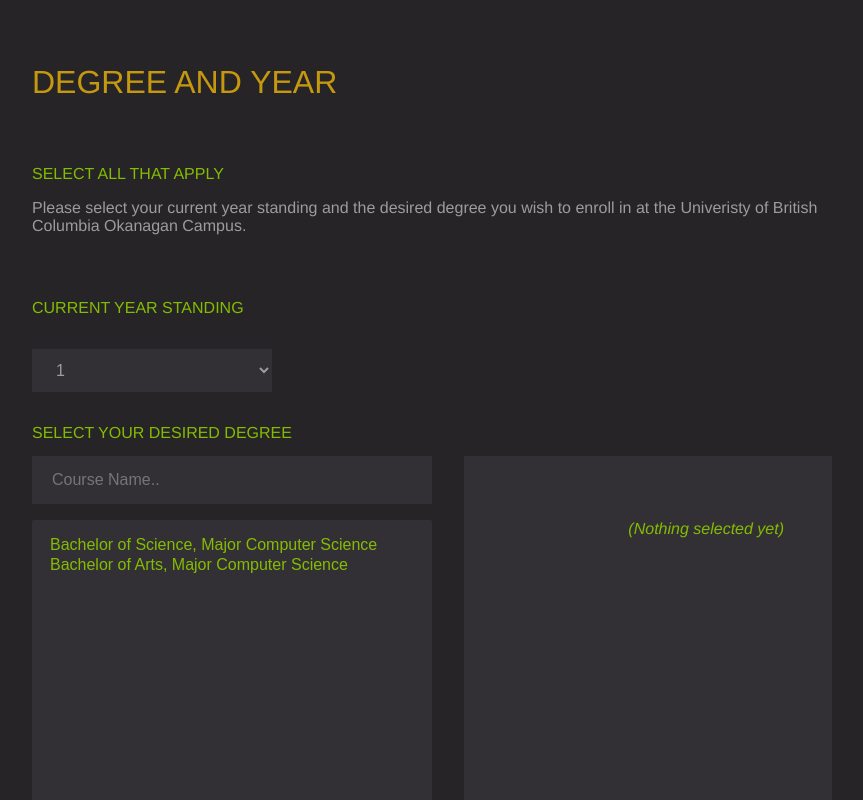
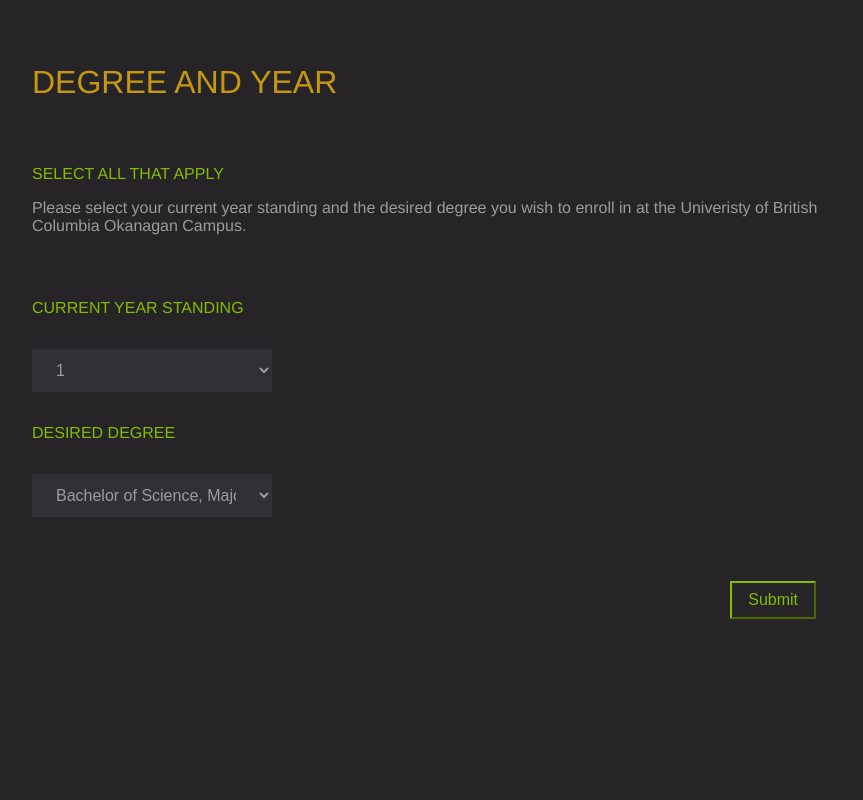
Before and after one commit to UBCO-COSC499-Winter-2018-Term-1-2/visual-course-planner, a React app in the folder client/: page /degree-year-selection in a window 1280 px wide. Shown: the top 800 px of the page, without its empty margins (32-895 px from the left). Built offline with nearby package versions, Linux system fonts and the light colour scheme.

Commit message:
changed layout of how degrees are displayed

```diff
--- a/client/src/components/DegreeYear-NewUser/DegreeYear.js
+++ b/client/src/components/DegreeYear-NewUser/DegreeYear.js
@@ -2,15 +2,6 @@
 import '../DegreeYear-NewUser/DegreeYear.css';
 import { Link } from 'react-router-dom';
 import Input from '../Input/input';
-import FilteredMultiSelect from '../FilterMultiSelect/multiSelectMenu.js';
-
-
-const DEGREES = [
-  {id: 1, name: 'Bachelor of Science, Major Computer Science'},
-  {id: 2, name: 'Bachelor of Arts, Major Computer Science'},
-  // {id: 249, name: 'Zero Gravitas'},
-  // {id: 250, name: 'Zoologist'}
-];
 
 class DegreeYear extends Component {
 
@@ -35,11 +26,30 @@
           valid: true,
           inputElementTouched: false
         },
+        degree: {
+          elementType: 'select',
+          elementConfig: {
+            options:[
+              {value: '1', displayValue: 'Bachelor of Science, Major in Computer Science'},
+              {value: '2', displayValue: 'Bachelor of Arts, Major in Computer Science '},
+              {value: '3', displayValue: 'Other Degrees'},
+              {value: '4', displayValue: 'Other Degrees'}
+            ]
+          },
+          validation: {
+            required: true
+          },
+          label: 'DESIRED DEGREE',
+          value: '',
+          valid: true,
+          inputElementTouched: false
+        },
+
 
       }, //end of profile menu
       formIsValid: false,
       loading: false,
-      selectedDegrees: []
+      // selectedDegrees: []
     }
 
     checkValidity(value, rules) {
@@ -107,8 +117,6 @@
           });
         }
 
-        //MULTIFILTER::
-        var {selectedDegrees} = this.state;
 
         //THIS IS THE FORM THAT MADE WITH STYLING FROM INPUT.CSS + LOGININTERFACE.CSS
         //ALSO CALLS STATE FOR EACH VALUE IE. EMAIL AND PASSWORD
@@ -127,32 +135,6 @@
                 changed={(event) => this.inputChangeHandler(event, formElement.id)} />
             ))}
 
-            <label className="green-title-degree-list">Select your desired degree</label>
-
-            {/* RETURN MULTIFILTER (LIST OF UBCO DEGREES) */}
-            <FilteredMultiSelect
-              onChange={this.handleSelectionChange}
-              options={DEGREES}
-              selectedOptions={selectedDegrees}
-              textProp="name"
-              valueProp="id"
-              buttonText="Add Course"
-              placeholder="Course Name.."
-              className="ubco-offered-courses-list"
-            />
-            <div className="added-courses">
-              {selectedDegrees.length === 0 && <p><i>(Nothing selected yet)</i></p>}
-              {selectedDegrees.length > 0 &&
-                <ul>
-                  {selectedDegrees.map((ship, i) =>
-                    <li key={ship.id}>
-                      {`${ship.name} `}
-                      <button className="remove-coursebtn" type="button" onClick={() => this.handleDeselect(i)}>
-                      &times;
-                      </button>
-                    </li>)}
-                </ul>}
-            </div>
 
             <div className="btn-div">
               <button className="green-borderbtn"><Link to = "/main">Submit</Link></button>
```
